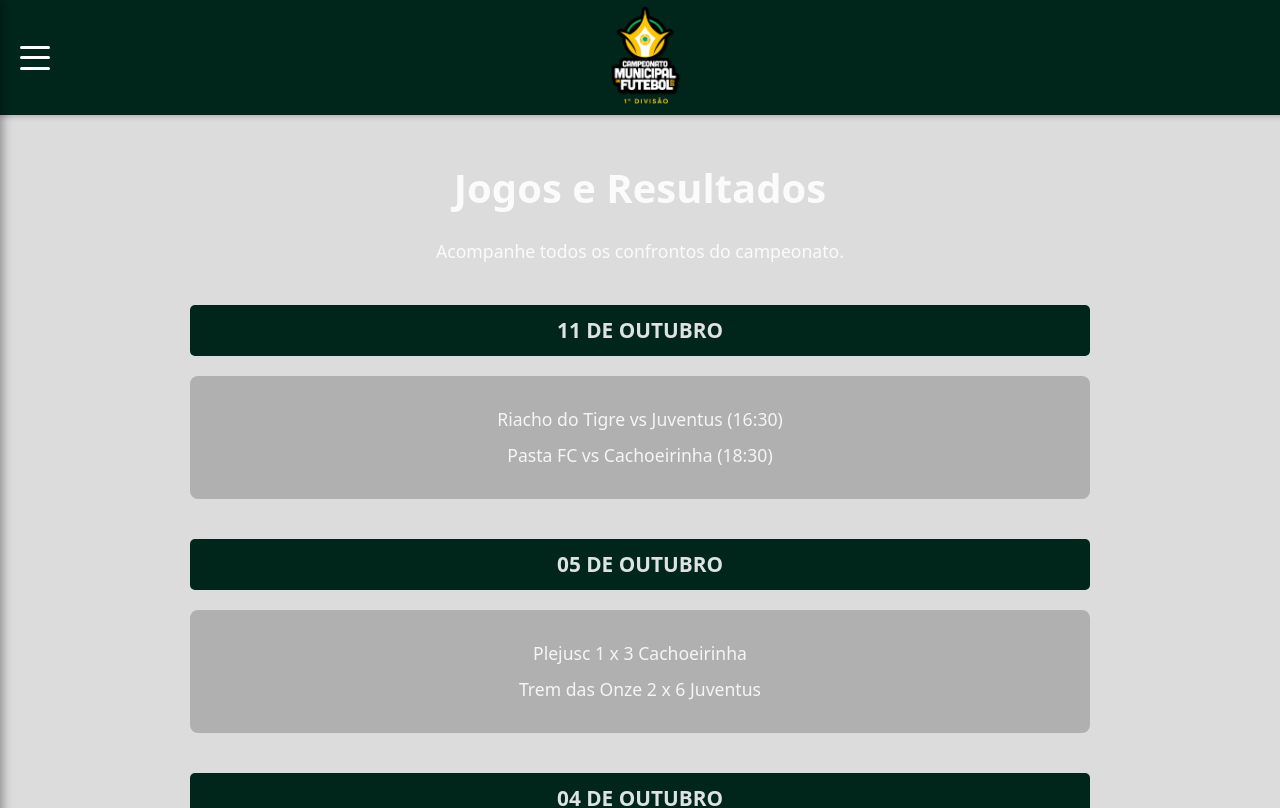
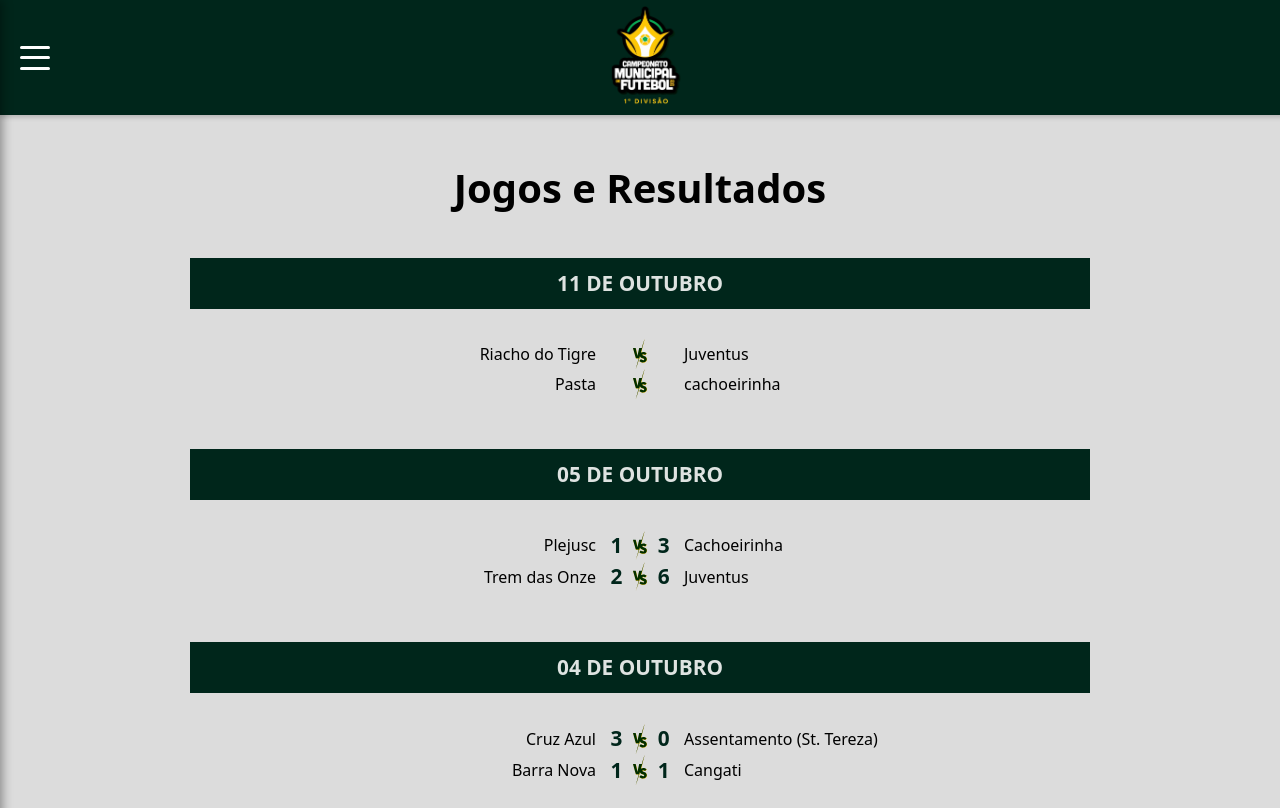
Before and after one commit to Senaias/futebol-solonopole-v0, a React (Vite) app: page /jogos in a window 1280 px wide. Shown: the top 808 px of the page. Built offline with nearby package versions, Linux system fonts and the light colour scheme.

Commit message:
mudanças diversas

```diff
--- a/src/components/ClassificationTable.css
+++ b/src/components/ClassificationTable.css
@@ -18,7 +18,10 @@
 }
 
 .table-header {
-    color: white;
+  color: white;
+}
+.classification-tables-grid {
+  width: 100%;
 }
 
 .classification-table {
@@ -30,7 +33,7 @@
 }
 
 .classification-table th {
-user-select: none;
+  user-select: none;
 }
 
 .classification-table th,
@@ -80,3 +83,13 @@ user-select: none;
   object-fit: contain; /* Garante que o logo não seja cortado */
   margin-right: 5px;
 }
+
+.classification-table tbody tr:nth-child(1){
+  background-color: rgba(7, 171, 83, 0.6);
+  width: 10%;
+}
+
+.classification-table tbody tr:nth-child(2){
+  background-color: rgba(7, 171, 83, 0.6);
+  width: 10%;
+}
--- a/src/components/Header.css
+++ b/src/components/Header.css
@@ -75,7 +75,7 @@ body {
   width: 280px; /* Largura da sidebar */
   height: 100vh;
   background-color: #07ab53; /* Cor de fundo da sidebar */
-  padding-top: 70px; /* Espaço para o header */
+  padding-top: 75px; /* Espaço para o header */
   box-shadow: 2px 0 10px rgba(0,0,0,0.4);
   transition: left 0.3s ease-in-out;
   z-index: 999; /* Abaixo do header, mas acima do conteúdo da página */
--- a/src/pages/GamesPage.jsx
+++ b/src/pages/GamesPage.jsx
@@ -1,31 +1,64 @@
 import React from "react"
 import '../styles/GamesPage.css'; // Vamos criar um CSS específico para a página de jogos
+import VsIcon from '../assets/vs-icon.svg'
 
 function GamesPage () {
     return (
        <div className="games-page-container">
       <h2>Jogos e Resultados</h2>
-      <p>Acompanhe todos os confrontos do campeonato.</p>
+      <p></p>
       {/* Aqui virão os jogos, separados por data */}
 
       {/* Exemplo de um separador de data */}
       <h3 className="game-date-separator">11 de Outubro</h3>
       <div className="game-list">
         {/* Futuramente, você terá componentes GameCard aqui */}
-        <p>Riacho do Tigre vs Juventus (16:30)</p>
-        <p>Pasta FC vs Cachoeirinha (18:30)</p>
+        <div className="match-card">
+            <span className="team-name-scoreboard-left">Riacho do Tigre</span>
+            <span className="scoreboard"> <img src={VsIcon} className="vs-icon" alt="vs" /> </span>
+            <span className="team-name-scoreboard-right">Juventus</span>
+          </div>
+
+          <div className="match-card">
+            <span className="team-name-scoreboard-left">Pasta</span>
+            <span className="scoreboard"> <img src={VsIcon} className="vs-icon" alt="vs" /> </span>
+            <span className="team-name-scoreboard-right">cachoeirinha</span>
+          </div>
+
       </div>
 
       <h3 className="game-date-separator">05 de Outubro</h3>
       <div className="game-list">
-        <p>Plejusc 1 x 3 Cachoeirinha</p>
-        <p>Trem das Onze 2 x 6 Juventus</p>
+
+          <div className="match-card">
+            <span className="team-name-scoreboard-left">Plejusc</span>
+            <span className="scoreboard"> 1 <img src={VsIcon} className="vs-icon" alt="vs" /> 3 </span>
+            <span className="team-name-scoreboard-right">Cachoeirinha</span>
+          </div>
+
+          <div className="match-card">
+            <span className="team-name-scoreboard-left">Trem das Onze</span>
+            <span className="scoreboard"> 2 <img src={VsIcon} className="vs-icon" alt="vs" /> 6 </span>
+            <span className="team-name-scoreboard-right">Juventus</span>
+          </div>
+
       </div>
 
       <h3 className="game-date-separator">04 de Outubro</h3>
       <div className="game-list">
-        <p>Cruz Azul 3 x 0 Assentamento</p>
-        <p>Barra Nova 1 x 1 Cangati</p>
+
+        <div className="match-card">
+            <span className="team-name-scoreboard-left">Cruz Azul</span>
+            <span className="scoreboard"> 3 <img src={VsIcon} className="vs-icon" alt="vs" /> 0 </span>
+            <span className="team-name-scoreboard-right">Assentamento (St. Tereza)</span>
+          </div>
+
+          <div className="match-card">
+            <span className="team-name-scoreboard-left">Barra Nova</span>
+            <span className="scoreboard"> 1 <img src={VsIcon} className="vs-icon" alt="vs" /> 1 </span>
+            <span className="team-name-scoreboard-right">Cangati</span>
+          </div>
+
       </div>
     </div>
 
--- a/src/pages/HomePage.css
+++ b/src/pages/HomePage.css
@@ -1,17 +1,23 @@
 .home-page-container{
-  width: 100dvw;
-  height: 100dvh;
-  display: flex;
-  flex-direction: column;
-  gap: 10px;
-  align-items: center;
-  justify-content: center;
+  padding: 20px;
+  max-width: 900px;
+  margin: 0 auto; /* Centraliza o conteúdo na página */
+  text-align: center;
 }
-
+.home-page-container h2 {
+  color: black;
+  font-size: 2.5em;
+  margin-bottom: 20px;
+}
+.home-page-container p {
+  color: black /*var(--text-color)*/;
+  font-size: 1.1em;
+  margin-bottom: 30px;
+}
 .classification-tables-grid {
   display: flex;
   align-items: center;
   gap: 20px;
   flex-direction: column;
-  width: 90%;
+  width: 100%;
 }
--- a/src/pages/HomePage.jsx
+++ b/src/pages/HomePage.jsx
@@ -50,6 +50,7 @@ const groupBTeams = [
 function HomePage() {
   return (
     <div className="home-page-container">
+      <p>Bem vind@! Aqui você pode acompanhar o andamento da primeira divisão do Campeonato Municipal de Futebol de Solonópole/CE 2025.</p>
       <h2>Classificação</h2>
 
       <div className="classification-tables-grid">
--- a/src/pages/TeamsPage.jsx
+++ b/src/pages/TeamsPage.jsx
@@ -4,7 +4,7 @@ function TeamsPage() {
   return (
     <div style={{ padding: '20px', textAlign: 'center' }}>
       <h2>Nossas Equipes</h2>
-      <p>Conheça os times que farão parte desta emocionante competição.</p>
+      <p>Conheça os times que farão parte da competição.</p>
       {/* Aqui virão os cards de cada equipe */}
     </div>
   );
--- a/src/styles/GamesPage.css
+++ b/src/styles/GamesPage.css
@@ -6,21 +6,21 @@
 }
 
 .games-page-container h2 {
-  color: var(--text-color);
+  color: black;
+  font-size: 2.5em;
   margin-bottom: 20px;
-  font-size: 2.5em;
 }
 
 .games-page-container p {
-  color: var(--text-color);
+  color: black /*var(--text-color)*/;
   font-size: 1.1em;
   margin-bottom: 30px;
 }
 
+
 .game-date-separator {
   background-color: #00261b;
   padding: 10px;
-  border-radius: 5px;
   margin-top: 40px;
   margin-bottom: 20px;
   font-size: 1.3em;
@@ -29,14 +29,43 @@
 }
 
 .game-list {
-  background-color: rgba(0, 0, 0, 0.2);
-  padding: 20px;
-  border-radius: 8px;
+  padding: 10px;
   margin-bottom: 20px;
 }
 
 .game-list p {
   margin: 10px 0;
   font-size: 1.1em;
-  color: var(--text-color);
+  color: black;/*var(--text-color);*/;
+
 }
+
+.match-card {
+  width: 100%;
+  display: flex;
+  align-items: center;
+  vertical-align: top;
+  justify-content: space-between;
+  color: black;
+}
+
+.team-name-scoreboard-left {
+  text-align: right;
+  width: 45%;
+}
+.scoreboard{
+  display: flex;
+  align-items: center;
+  gap: 0.5em;
+  font-size: 1.3em;
+  margin: 0 0.5em;
+  color: #00261b;
+  font-weight: bold;
+}
+.team-name-scoreboard-right {
+  text-align: left;
+  width: 45%;
+}
+
+.vs-icon {
+}
```
Also changed, not shown: src/assets/vs-icon.svg.
